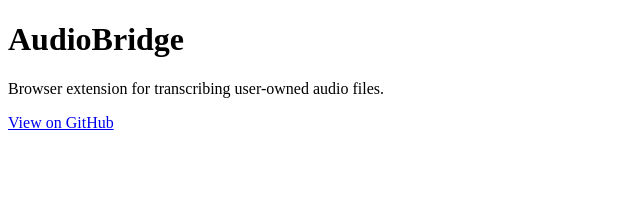
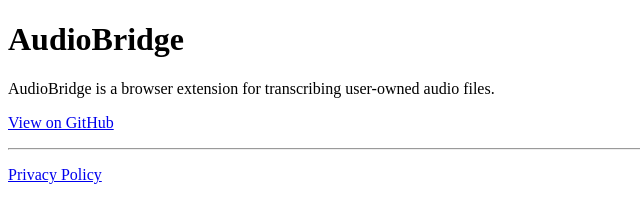
Before and after one commit to audiobridge-ai/browser-extension, a plain HTML site: page index.html in a window 1280 px wide. Shown: the whole page, without its empty margins (0-640 px from the left). Drawn offline with Linux system fonts and the light colour scheme.

Commit message:
Update index.html

```diff
--- a/index.html
+++ b/index.html
@@ -1,16 +1,29 @@
 <!doctype html>
-<html>
+<html lang="en">
 <head>
   <meta charset="utf-8" />
   <title>AudioBridge</title>
+  <meta name="viewport" content="width=device-width, initial-scale=1" />
 </head>
 <body>
   <h1>AudioBridge</h1>
-  <p>Browser extension for transcribing user-owned audio files.</p>
+
+  <p>
+    AudioBridge is a browser extension for transcribing user-owned audio files.
+  </p>
+
   <p>
     <a href="https://github.com/audiobridge-ai/browser-extension">
       View on GitHub
     </a>
   </p>
+
+  <hr />
+
+  <footer>
+    <p>
+      <a href="./privacy.html">Privacy Policy</a>
+    </p>
+  </footer>
 </body>
 </html>
```
